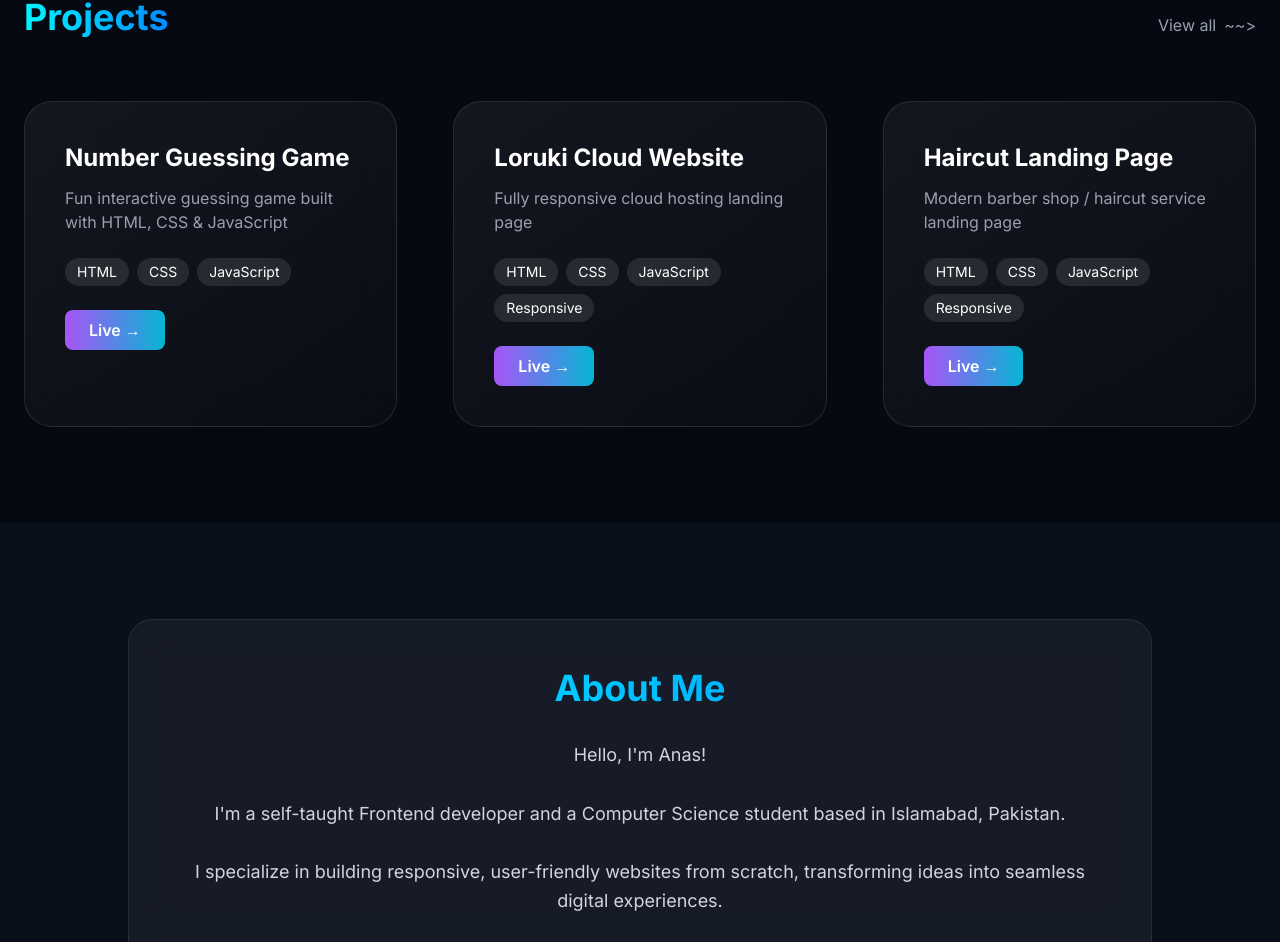
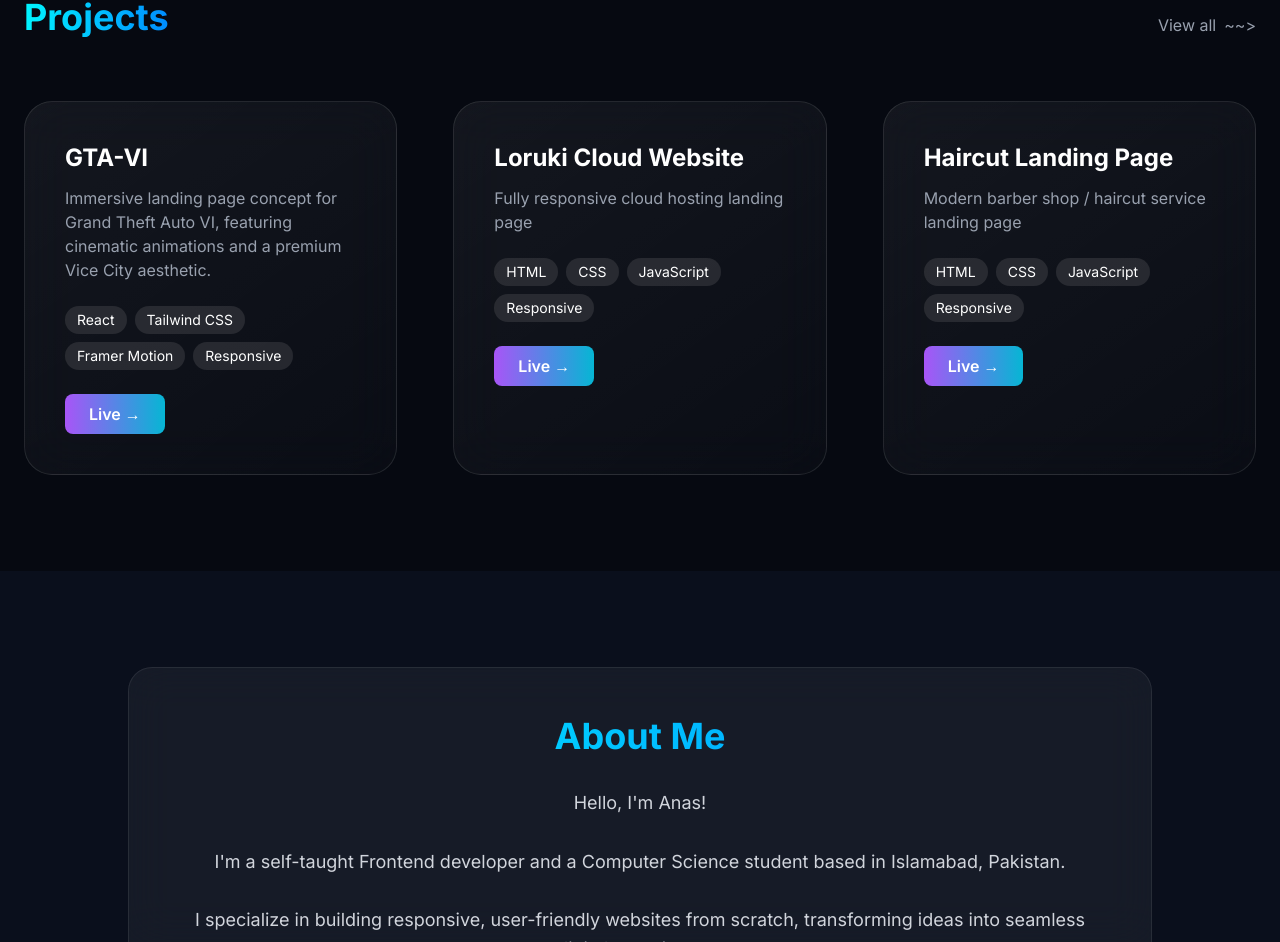
Before and after one commit to ansaftab-1/Anas-Aftab-potfolio, a React (Vite) app: page / in a window 1280 px wide. Shown: the part 1413-2355 px from the top of the page. Built offline with nearby package versions, Linux system fonts and the light colour scheme.

Commit message:
chore: update project details and configuration

```diff
--- a/src/components/AllProjects.jsx
+++ b/src/components/AllProjects.jsx
@@ -12,10 +12,10 @@ const AllProjects = () => {
             category: "small"
         },
         {
-            title: "Number Guessing Game",
-            description: "Fun interactive guessing game built with HTML, CSS & JavaScript",
-            tags: ["HTML", "CSS", "JavaScript"],
-            link: "https://number-gusesses.netlify.app",
+            title: "GTA-VI",
+            description: "Immersive landing page concept for Grand Theft Auto VI, featuring cinematic animations and a premium Vice City aesthetic.",
+            tags: ["React.js", "TailwindCSS", "Framer Motion", "Responsive"],
+            link: "https://gta-vi-ans.netlify.app",
             category: "complete"
         },
         {
--- a/src/components/Projects.jsx
+++ b/src/components/Projects.jsx
@@ -29,16 +29,17 @@ const Projects = () => {
                         className="project-card"
                     >
                         <div className="relative z-10">
-                            <h3 className="text-2xl font-bold mb-3">Number Guessing Game</h3>
+                            <h3 className="text-2xl font-bold mb-3">GTA-VI</h3>
                             <p className="text-gray-400 mb-6">
-                                Fun interactive guessing game built with HTML, CSS & JavaScript
+                                Immersive landing page concept for Grand Theft Auto VI, featuring cinematic animations and a premium Vice City aesthetic.
                             </p>
                             <div className="flex flex-wrap gap-2 mb-6 text-sm">
-                                <span className="px-3 py-1 bg-white/10 rounded-full">HTML</span>
-                                <span className="px-3 py-1 bg-white/10 rounded-full">CSS</span>
-                                <span className="px-3 py-1 bg-white/10 rounded-full">JavaScript</span>
+                                <span className="px-3 py-1 bg-white/10 rounded-full">React</span>
+                                <span className="px-3 py-1 bg-white/10 rounded-full">Tailwind CSS</span>
+                                <span className="px-3 py-1 bg-white/10 rounded-full">Framer Motion</span>
+                                <span className="px-3 py-1 bg-white/10 rounded-full">Responsive</span>
                             </div>
-                            <a href="https://number-gusesses.netlify.app" target="_blank" rel="noopener noreferrer"
+                            <a href="https://gta-vi-ans.netlify.app" target="_blank" rel="noopener noreferrer"
                                 className="project-btn px-6 py-2 rounded-lg inline-block">
                                 Live →
                             </a>
```
